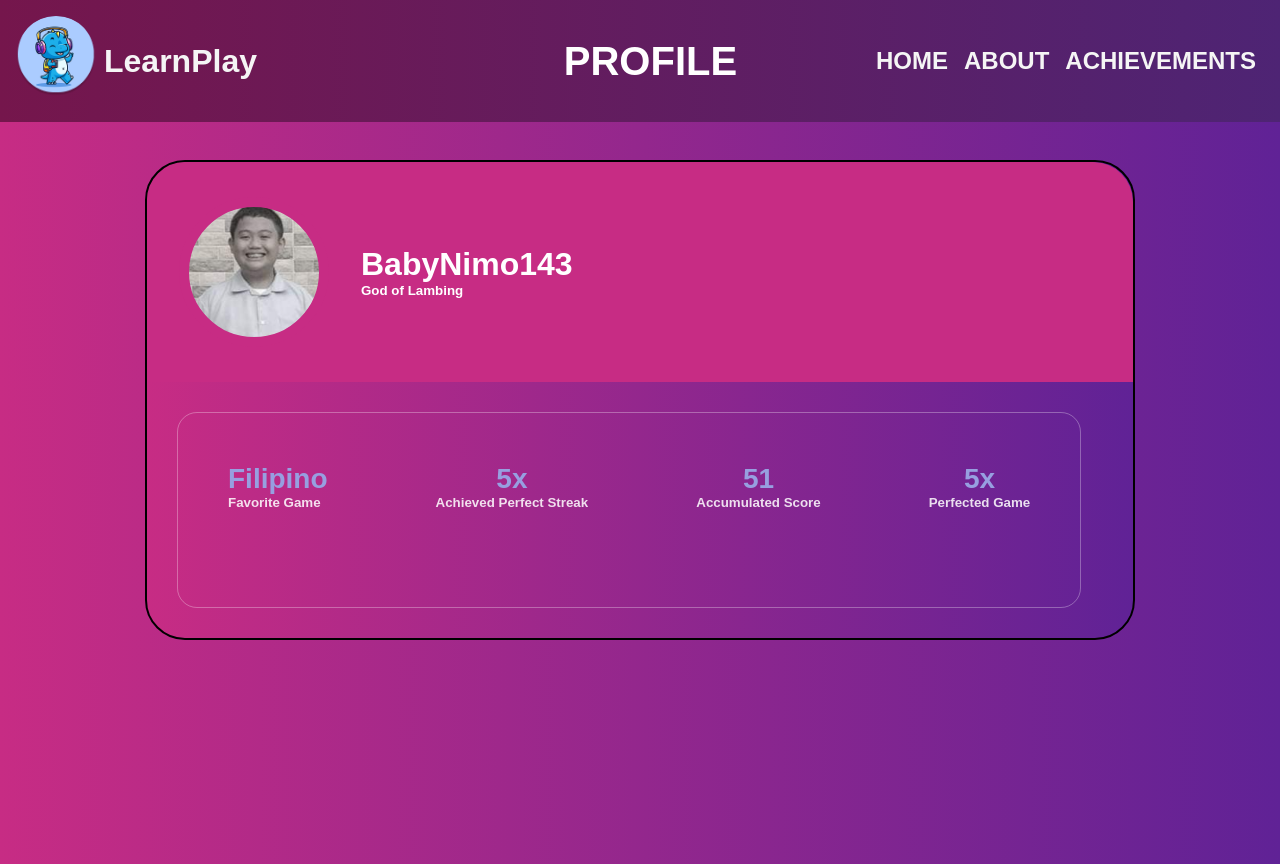
After one commit to ZippTzy/LearnPlay_Final_output_WebDev, a PHP site: page /profile/profile.html in a window 1280 px wide. The commit adds this page. Run offline with PHP 8.4, Linux system fonts and the light colour scheme; some libraries are stand-ins or nearby versions.

Commit message:
help
heeelp

```diff
--- a/game/game.html
+++ b/game/game.html
@@ -55,7 +55,7 @@
       </div>
     </div>
 
-    <script src="/game/game.js"></script>
+    <script src="../game/game.js"></script>
 
   </body>
 </html>
--- a/home/homepage.html
+++ b/landingPage.html
@@ -13,14 +13,18 @@
           <h1 class="learnPlay">LearnPlay</h1>
       </div>
       <h1 class="elearn">E-LEARNING FOR KIDS</h1>
+      <h2 class="header-words" id="achievements">ACHIEVEMENTS</h5>
+      <h2 class="header-words" id="about">ABOUT</h1>
+      <h2 class="header-words" id="profile">PROFILE</h1>
   </header>
+
     <div class="quiz-container">
       <div class="user-category-container">
         <div class="user-preview">
           <img src="../assets/user.png" alt="User  Avatar" class="mascot" />
           <div class="user-info">
             <p class="username">@BabyNimo143</p>
-            <p class="details">Top Lambingiro</p>
+            <p class="title">Top Lambingiro</p>
             <p class="details-sub">God of Lambing</p>
           </div>
         </div>
--- /dev/null
+++ b/profile/pcss.css
@@ -0,0 +1,168 @@
+:root {
+  --primary-bg: #c72c84;
+  --accent-bg: #000000;
+
+  --primary-color: #ffffff;
+  --secondary-color: rgba(255, 255, 255, 0.856);
+  --accent-color: #979fe0;
+
+  --border-color: rgba(255, 255, 255, 0.3);
+
+  --username-size: 32px;
+  --title-size: 28px;
+  --subtitle: 24px;
+}
+
+*,
+*::before,
+*::after {
+  box-sizing: border-box;
+  margin: 0;
+  padding: 0;
+}
+
+html {
+  font-family: Arial, Helvetica, sans-serif;
+}
+
+body {
+  margin: 0;
+  min-height: 100vh;
+  display: flex;
+  justify-content: center;
+  align-items: center;
+  background: linear-gradient(to right, #c72c84, #602296);
+  font-weight: bolder;
+  padding: 2rem;
+}
+
+header {
+  position: absolute;
+  top: 0;
+  left: 0;
+  width: 100%;
+  display: flex;
+  justify-content: space-between;
+  align-items: center;
+  background: linear-gradient(to right, #75164c, #4e2474);
+  z-index: 10;
+  padding: 1rem;
+}
+
+.title {
+  display: flex;
+  align-items: center;
+  gap: 0.5rem;
+}
+
+.learnPlay {
+  font-size: 2rem;
+  color: whitesmoke;
+}
+
+.topMascot {
+  width: 5rem;
+  height: 5rem;
+  border-radius: 50%;
+  margin-bottom: 10px;
+}
+
+.elearn {
+  font-size: 2.5rem;
+  color: white;
+  flex-grow: 1;
+  margin-left: 11rem;
+  text-align: center;
+}
+
+.header-words {
+  font-size: 1.5rem;
+  color: whitesmoke;
+  margin: 0 0.5rem;
+  cursor: pointer;
+  transition: color 0.3s;
+}
+
+.header-words:hover {
+  color: #ca58ff;
+}
+
+.container {
+  min-height: 100vh;
+  height: auto;
+  display: flex;
+  justify-content: center;
+  align-items: flex-start;
+  padding-top: 8rem;
+  width: 100%;
+}
+
+
+.profile-card {
+  width: clamp(428px, 990px, 990px);
+  height: 30rem;
+  background: linear-gradient(to right, #c72c84, #602296);
+  border-radius: 40px;
+  border: 2px solid var(--accent-bg);
+  display: grid;
+  grid-template-rows: 220px auto;
+  overflow: hidden;
+}
+
+.main-profile {
+  display: flex;
+  align-items: center;
+  gap: 2rem;
+  padding: 2rem;
+  background-color: var(--primary-bg);
+  border-radius: 40px 40px 0 0;
+}
+
+.profile-image {
+  width: 150px;
+  height: 150px;
+  background: url('/assets/user.png') center;
+  background-size: cover;
+  border-radius: 50%;
+  border: 10px solid var(--primary-bg);
+}
+
+.profile-names {
+  display: flex;
+  flex-direction: column;
+  justify-content: center;
+  color: var(--primary-color);
+}
+
+.page-title {
+  color: var(--secondary-color);
+}
+
+.account-info {
+  display: grid;
+  grid-template-columns: 520fr 1fr;
+  gap: 20px;
+  padding: 30px;
+  max-height: 350px; /* control height */
+  overflow-y: auto;  /* allow scrolling if too tall */
+}
+
+
+.data {
+  color: var(--secondary-color);
+  padding: 50px;
+  text-align: center;
+  border: 1px solid var(--border-color);
+  border-radius: 20px;
+}
+
+.important-data {
+  display: flex;
+  justify-content: space-between;
+  align-items: center;
+}
+
+.data-item .value {
+  color: var(--accent-color);
+  font-size: var(--title-size);
+}
--- /dev/null
+++ b/profile/profile.html
@@ -0,0 +1,60 @@
+<!DOCTYPE html>
+<html lang="en">
+<head>
+  <meta charset="UTF-8" />
+  <meta name="viewport" content="width=device-width, initial-scale=1.0" />
+  <title>Profile</title>
+  <link rel="stylesheet" href="/profile/pcss.css" />
+</head>
+<body>
+  <header>
+    <div class="title">
+      <img src="../assets/mascot.png" alt="Mascot Image" class="topMascot" />
+      <h1 class="learnPlay">LearnPlay</h1>
+    </div>
+    <h1 class="elearn">PROFILE</h1>
+    <h2 class="header-words" id="home">HOME</h2>
+    <h2 class="header-words" id="about">ABOUT</h2>
+    <h2 class="header-words" id="achievements">ACHIEVEMENTS</h2>
+  </header>
+
+  <div class="container">
+    <div class="profile-card">
+        <div class="main-profile">
+          <div class="profile-image"></div>
+          <div class="profile-names">
+            <h1 class="username">BabyNimo143</h1>
+            <small class="title">God of Lambing</small>
+          </div>
+        </div>
+
+        <div class="account-info">
+          <div class="data">
+            <div class="important-data">
+              <section class="data-item">
+                <h3 class="value" id="favoriteGame">Filipino</h3>
+                <small class="title">Favorite Game</small>
+              </section>
+              <section class="data-item">
+                <h3 class="value" id="perfectStreak">5x</h3>
+                <small class="title">Achieved Perfect Streak</small>
+              </section>
+              <section class="data-item">
+                <h3 class="value" id="AccumulatedScore">51</h3>
+                <small class="title">Accumulated Score</small>
+              </section>
+              <section class="data-item">
+                <h3 class="value" id="perfectedGame">5x</h3>
+                <small class="title">Perfected Game</small>
+              </section>
+            </div>
+          </div>
+
+        </div>
+    </div>
+  </div>
+
+  <script src="profile.js"></script>
+  <script src="https://kit.fontawesome.com/b8b432d7d3.js" crossorigin="anonymous"></script>
+</body>
+</html>
--- /dev/null
+++ b/profile/profile.js
@@ -0,0 +1,15 @@
+const btnAchievements = document.getElementById("achievements");
+const btnHome = document.getElementById("home");
+const btnAbout = document.getElementById("about");
+
+btnAchievements.addEventListener("click", function () {
+  window.location.href = "../game/game.html";
+});
+
+btnHome.addEventListener("click", function () {
+  window.location.href = "/landingPage.html";
+});
+
+btnAbout.addEventListener("click", function () {
+  window.location.href = "../about/about.html";
+});
```
Also changed, not shown: about/about.html (added, +56 -0 lines), about/about.js (added, +15 -0 lines), about/bcss.css (added, +99 -0 lines), function.js (renamed from home/function.js, +17 -1 lines), game/game.js (+5 -9 lines), gcss.css (renamed from home/gcss.css, +164 -21 lines), assets/acub.png (added), assets/cedric.png (added), assets/charles.png (added), assets/kyle.png (added), assets/muyco.png (added), mcq.js (renamed from home/mcq.js), user/login.html (renamed from index.html), user/styles.css (renamed from styles.css).
